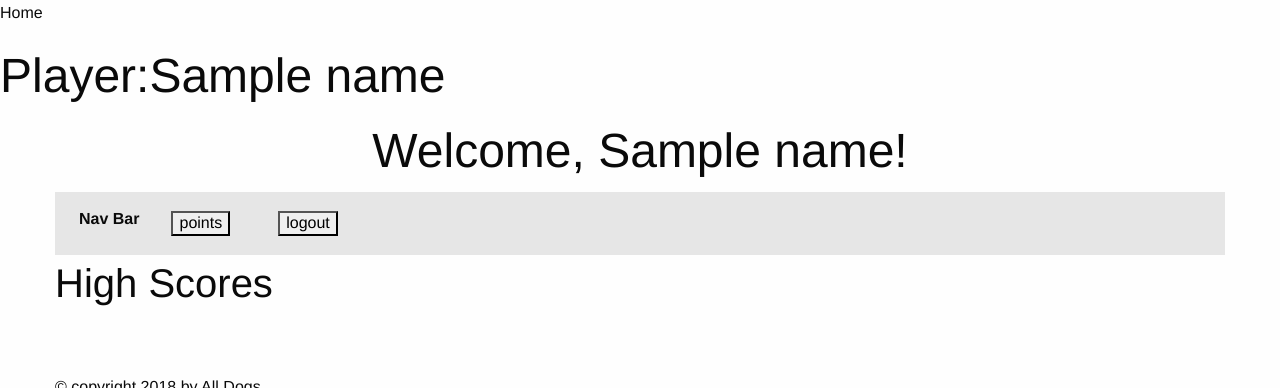
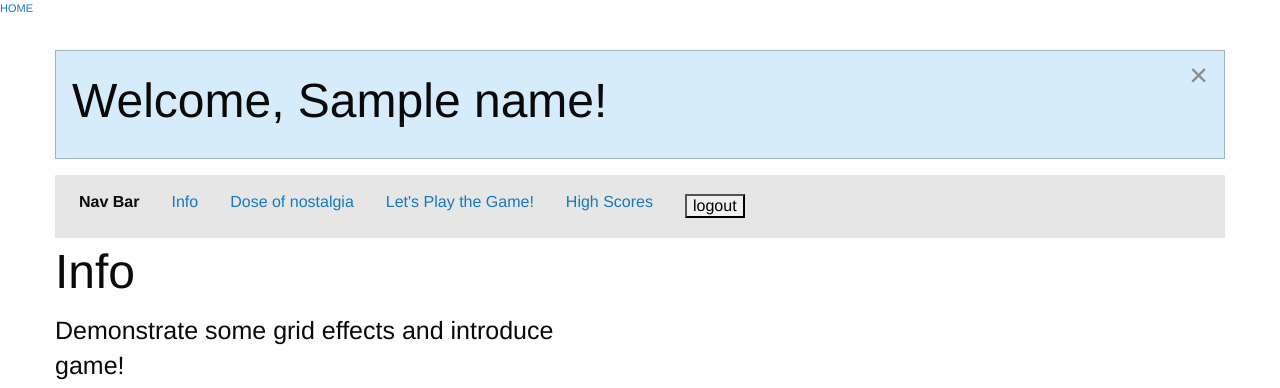
Before and after one commit to Addison-Huang/AllDogsGoToHeaven, a Flask app: template templates/home.html in a window 1280 px wide. Shown: the top 388 px of the page. Run offline with Flask 2, Linux system fonts and the light colour scheme; the template is opened without the code that fills it: most values are stand-ins (such as "Sample title", 1, 10 or a date in 2020); some libraries are stand-ins or nearby versions.

Commit message:
Foundation styling-callout, button, correct navbar, embedding, accordion

```diff
--- /dev/null
+++ b/functions.py
@@ -0,0 +1,2 @@
+def playgame():
+    return render_template('points.html')
--- a/templates/home.html
+++ b/templates/home.html
@@ -1,16 +1,15 @@
 {% extends 'base.html' %}
 
 {% block head %}<title> Home </title>
-<nav aria-label="You are here:" role="navigation">
+<div class = "breadcrumbs">
   <ul class="breadcrumbs">
-      <span class="show-for-sr">Current: </span> Home
-    </li>
+    <li><a href = "/" >Home</a></li>
   </ul>
-</nav>
+</div>
+
 {% endblock %}
 
 {% block content %}
-<h1>Player:{{Name}}</h1>
 {% set msgs = get_flashed_messages() %}
 	{% for each in msgs %}
 		<h2>{{each}}<h2>
@@ -19,27 +18,60 @@
 <div class="grid-container">
       <div class="grid-x grid-padding-x">
         <div class="large-12 cell">
-          <center><h1>Welcome, {{Name}}!</h1></center>
+					<div class="primary callout" data-closable>
+        	<h1>Welcome, {{Name}}!</h1>
+        <button class="close-button" aria-label="Close alert" type="button" data-close>
+	  <span aria-hidden="true">&times;</span>
+	</button>
+      </div>
         </div>
       </div>
     <div class= "top-bar">
       <div class = "top-bar-left">
         <ul class = "menu">
           <li class = "menu-text" data-magellan>Nav Bar</li>
-          <li><a href = '#'>
-						<form action="/points">
-							<input type="submit" name="points" value="points">
-						</form></a></li>
-					</a></li>
+          <li><a href = '#info'>Info</a>
+					<li><a href = '#intro'>Dose of nostalgia</a>
+					<li><a href = '#playgame'>Let's Play the Game!</a>
+					<li><a href = '#high'>High Scores</a>
           <li><a href = '#'>
 						<form action="/logout">
 					  	<input type="submit" name="logoutbutton" value="logout">
 						</form></a></li>
         </ul>
       </div>
-			</div>
+		</div>
+		<div class="grid-x grid-padding-x" id = "info">
+       <div class="large-6 medium-9 small-3 cell">
+         <h1>Info</h1>
+				 <h4>Demonstrate some grid effects and introduce game!</h4>
+       </div>
+     </div>
+		 <div class = "responsive-embed" id = "intro">
+       <iframe width="200" height="100" src="https://www.youtube.com/embed/eNkvxqGmscY" frameborder="0"></iframe>
+     </div>
+<div class = "Play game" id ="playgame">
+	<button type="button" class = "button large expanded success"><a href = "/points">Play Game!</a></button>
+</div>
 <h2>High Scores</h2>
-<ol>
-</ol>
+<div class = "high scores" id = "high">
+	<ul class="accordion" data-accordion disabled>
+  	<li class="accordion-item is-active" data-accordion-item>
+    	<a href="#high" class="accordion-title">High Score 1</a>
+  	</li>
+  	<li class="accordion-item" data-accordion-item disabled>
+    	<a href="#high" class="accordion-title">High Score 2</a>
+  	</li>
+  	<li class="accordion-item" data-accordion-item disabled>
+    	<a href="#high" class="accordion-title">High Score 3</a>
+  	</li>
+		<li class="accordion-item" data-accordion-item disabled>
+    	<a href="#high" class="accordion-title">High Score 4</a>
+  	</li>
+		<li class="accordion-item" data-accordion-item disabled>
+    	<a href="#high" class="accordion-title">High Score 5</a>
+  	</li>
+	</ul>
+</div>
 <br>
 {% endblock %}
--- a/app.py
+++ b/util/app.py
@@ -5,6 +5,7 @@ import urllib.request
 import json
 import random
 import ssl
+import functions
 
 import sqlite3 #imports sqlite
 DB_FILE="data/quackamoo.db"
```
Also changed, not shown: devlog.txt (+12 -0 lines), 1 other file.
